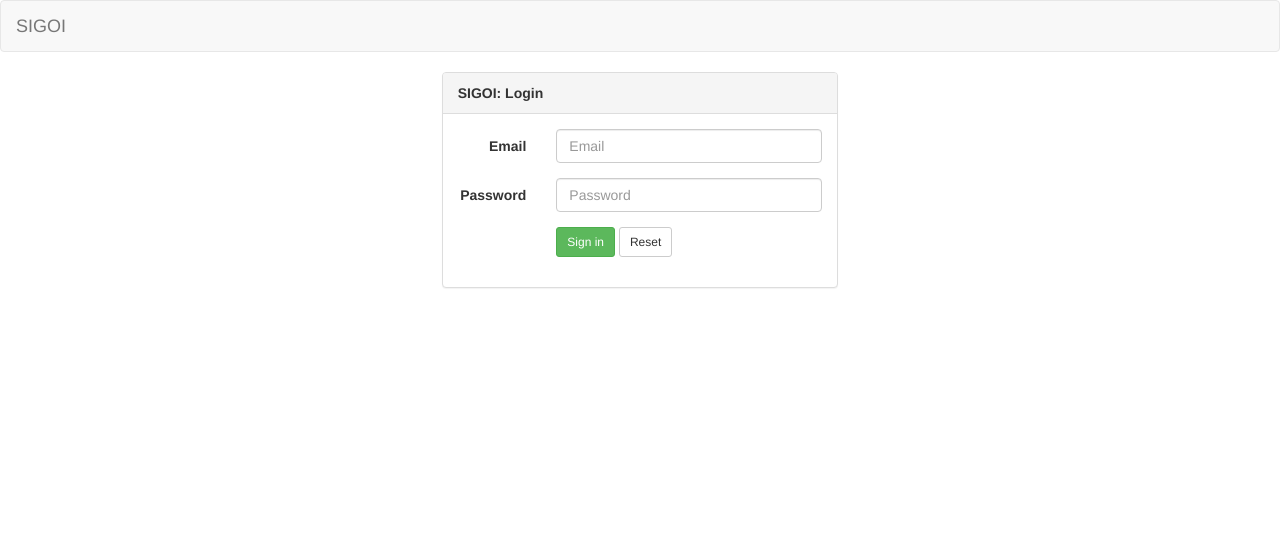
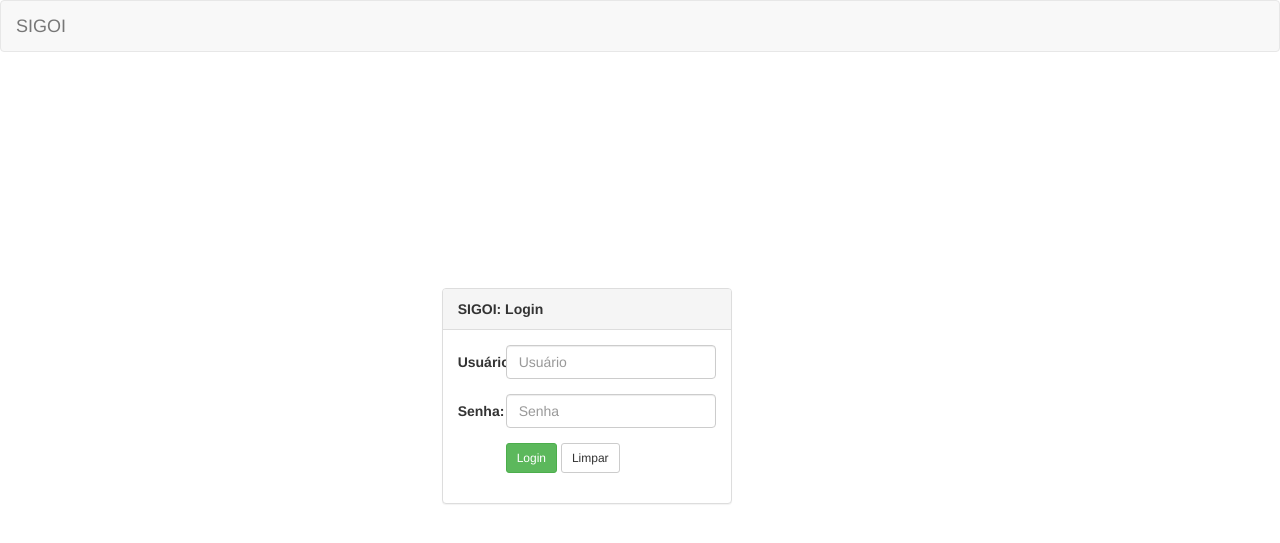
Before and after one commit to bfagundes/SIGOI, a PHP site: page /login.php in a window 1280 px wide. Shown: the top 543 px of the page. Run offline with PHP 8.4, Linux system fonts and the light colour scheme.

Commit message:
Cadastro Usuario
Features
- Implementacao da pagina de login
- Implementacao de sessoes

```diff
--- a/css/custom.css
+++ b/css/custom.css
@@ -5,3 +5,9 @@
 ul.nav a:hover {
 	background-color: #eee !important;
 }
+
+div#idlogin {
+	position: relative;
+	top: 50%;
+	transform: translateY(100%);
+}
--- a/login.php
+++ b/login.php
@@ -1,3 +1,14 @@
+<?php
+include "conexao.php";
+
+// variaveis
+$page = "login.php";
+$btnUpdate = "btnLogin";
+$inputUser = "inputUser";
+$inputSenha = "inputSenha";
+
+?>
+
 <!DOCTYPE html>
 <html lang="en">
 <head>
@@ -43,21 +54,21 @@
 	<!-- Conteúdo -->
 	<div class="container-fluid">
 		<div class="row">
-			<div class="col-md-4 col-md-offset-4">
-				<div class="panel panel-default">
+			<div class="col-md-3 col-md-offset-4">
+				<div class="panel panel-default" id="idlogin">
 					<div class="panel-heading"> <strong class="brand">SIGOI: Login</strong></div>
 					<div class="panel-body">
 						<form class="form-horizontal" role="form">
 							<div class="form-group">
-								<label for="inputEmail3" class="col-sm-3 control-label">Email</label>
-								<div class="col-sm-9">
-									<input type="email" class="form-control" id="inputEmail3" placeholder="Email" required="">
+								<label <?php echo(" for=\"".$inputUser."\""); ?> class="col-sm-2 control-label">Usuário:</label>
+								<div class="col-sm-10">
+									<input type="text" class="form-control" <?php echo(" id=\"".$inputUser."\""); ?> placeholder="Usuário" required="">
 								</div>
 							</div>
 							<div class="form-group">
-								<label for="inputPassword3" class="col-sm-3 control-label">Password</label>
-								<div class="col-sm-9">
-									<input type="password" class="form-control" id="inputPassword3" placeholder="Password" required="">
+								<label <?php echo(" for=\"".$inputSenha."\""); ?> class="col-sm-2 control-label">Senha:</label>
+								<div class="col-sm-10">
+									<input type="password" class="form-control" <?php echo(" id=\"".$inputSenha."\""); ?> placeholder="Senha" required="">
 								</div>
 							</div>
 							<!-- <div class="form-group">
@@ -69,9 +80,9 @@
 									</div>
 								</div> -->
 								<div class="form-group last">
-									<div class="col-sm-offset-3 col-sm-9">
-										<button type="submit" class="btn btn-success btn-sm">Sign in</button>
-										<button type="reset" class="btn btn-default btn-sm">Reset</button>
+									<div class="col-sm-offset-2 col-sm-9">
+										<button type="submit" class="btn btn-success btn-sm">Login</button>
+										<button type="reset" class="btn btn-default btn-sm">Limpar</button>
 									</div>
 								</div>
 						</form>
--- /dev/null
+++ b/sessao.php
@@ -0,0 +1,5 @@
+<?php
+	include "conexao.php";
+
+
+?>
```
Also changed, not shown: index.php (+7 -0 lines), img/login_backgroud.jpg (added).
